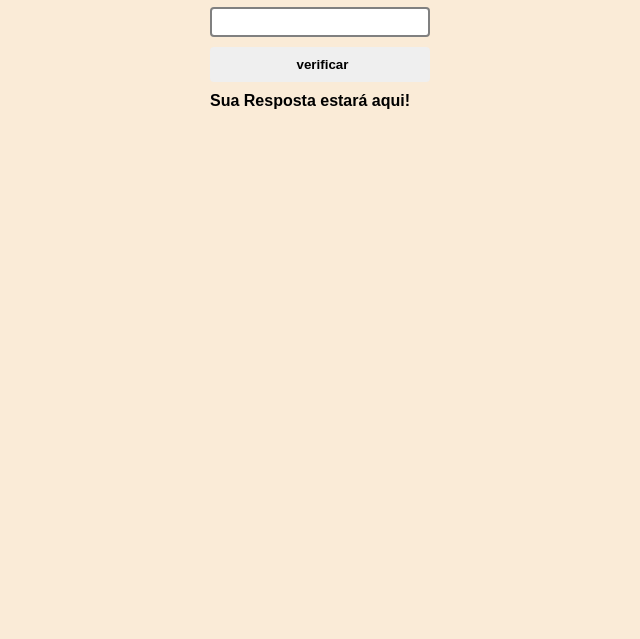
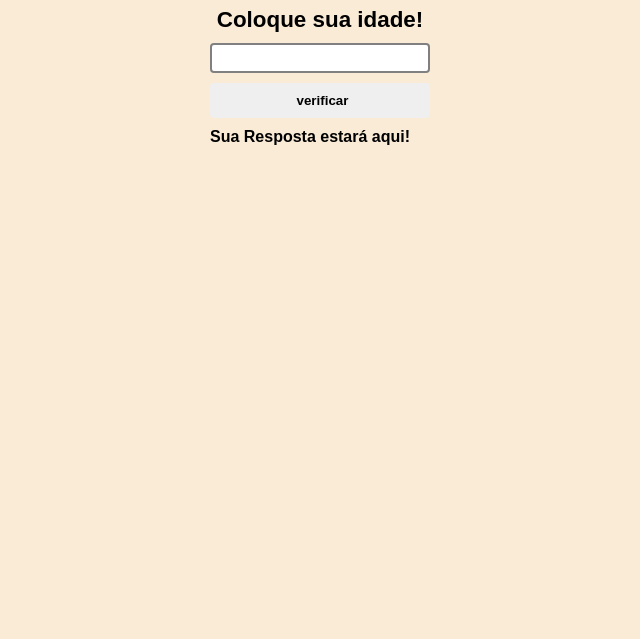
Before and after one commit to MiguelSperle/Projeto-Eleicao, a plain HTML site: page index.html in a window 1280 px wide. Shown: the part 161-800 px from the top of the page, without its empty margins (320-960 px from the left). Drawn offline with Linux system fonts and the light colour scheme.

Commit message:
Update index.html

```diff
--- a/index.html
+++ b/index.html
@@ -13,6 +13,7 @@
         <div class="container-titulo">
            <h1>Eleição 2022</h1>
            <p>Vamos ver se você pode votar?</p>
+           <p>Coloque sua idade!</p>
            <div class="container-input">
              <input type="number" id="ipn" >
              <input class="input-submit"  type="submit" value="verificar" id="ipnS" >
```
